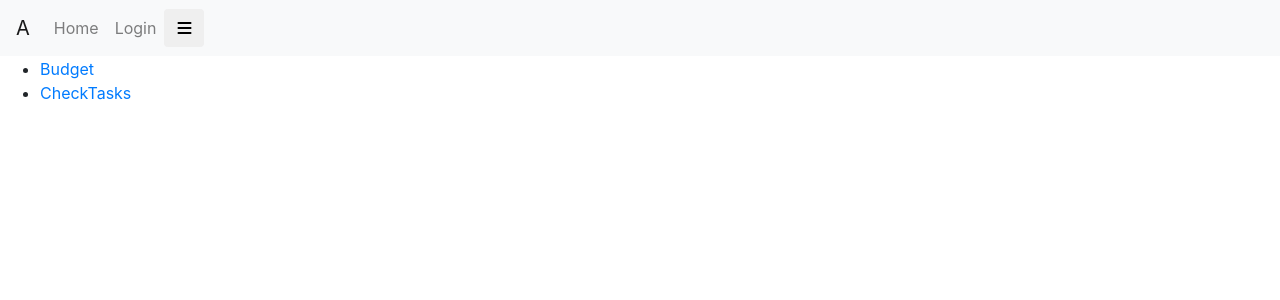
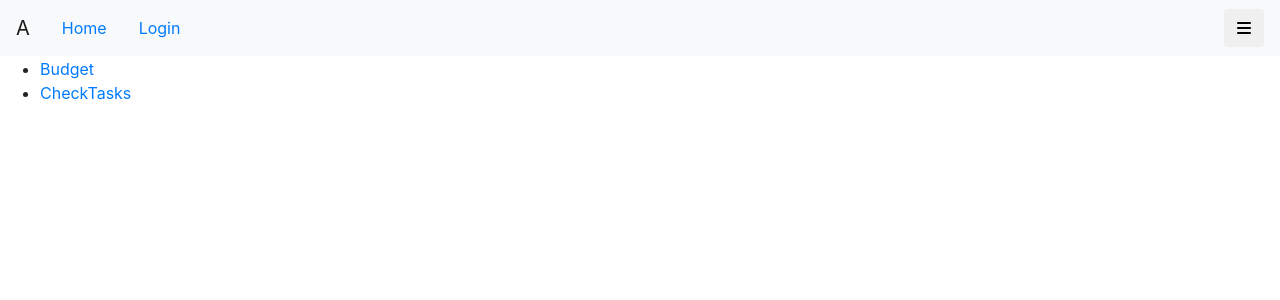
Before and after one commit to andysitu/mysite, a Django app: page / in a window 1280 px wide. Shown: the top 300 px of the page. Run offline with Django 3.2, Linux system fonts and the light colour scheme; some libraries are stand-ins or nearby versions.

Commit message:
correct nav links

```diff
--- a/templates/base/base_generic.html
+++ b/templates/base/base_generic.html
@@ -26,7 +26,7 @@
     <header>
         <nav class="navbar navbar-expand-lg navbar-light bg-light" role="navigation">
             <a class="navbar-brand" href="{% url 'index' %}">A</a>
-            <ul class="navbar-nav nav">
+            <ul class="nav mr-auto">
                 <li class="nav-item">
                     <a class="nav-link" href="{% url 'index' %}">Home</a>
                 </li>
```
